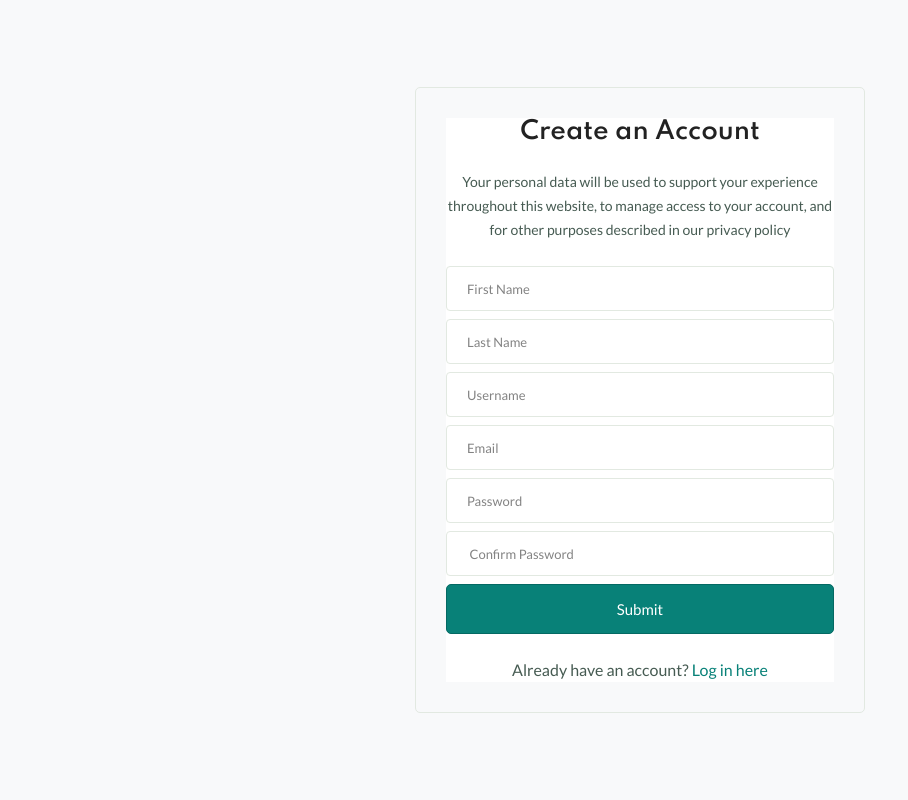
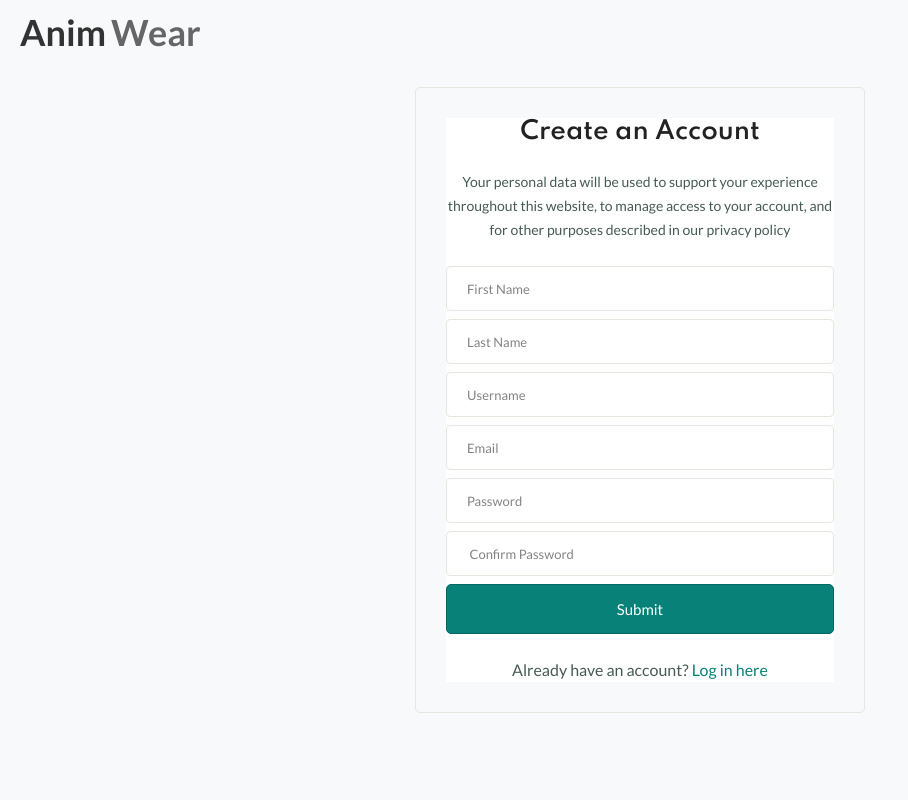
Before and after one commit to donjoo/1stproject, a Django app: page /signup/ in a window 1280 px wide. Shown: the whole page, without its empty margins (0-908 px from the left). Run offline with Django 5.2, Linux system fonts and the light colour scheme; data that the repository does not hold is empty; some libraries are stand-ins or nearby versions.

Commit message:
added logo in signup/login

```diff
--- a/wkproject/project/templates/userauth/signup.html
+++ b/wkproject/project/templates/userauth/signup.html
@@ -3,7 +3,7 @@
 <html class="no-js" lang="en">
 <head>
     <meta charset="utf-8">
-    <title>Franky</title>
+    <title>AnimWear</title>
     <meta http-equiv="x-ua-compatible" content="ie=edge">
     <meta name="description" content="">
     <meta name="viewport" content="width=device-width, initial-scale=1">
@@ -29,7 +29,23 @@
 </head>
 <body>
     <section class="full-height">
+            <!-- Logo in corner -->
+<div class="logo" style="position: absolute; top: 20px; left: 20px; z-index: 1000;">
+    <a href="{% url 'app:index' %}" style="text-decoration: none; display: flex; align-items: baseline;">
+        <span class="anim" style="font-size: 36px; color: #333; font-weight: bold; margin-right: 5px;">
+            Anim
+        </span>
+        <span class="wear" style="font-size: 36px; color: #666; font-weight: bold;">
+            Wear
+        </span>
+    </a>
+</div>
         <div class="login_wrap widget-taber-content p-30 background-white border-radius-5">
+
+
+
+
+
             <div class="padding_eight_all bg-white">
                 <div class="heading_s1 text-center mb-4">
                     {% for message in messages %}
```
Also changed, not shown: wkproject/project/templates/userauth/login.html (+13 -1 lines).
